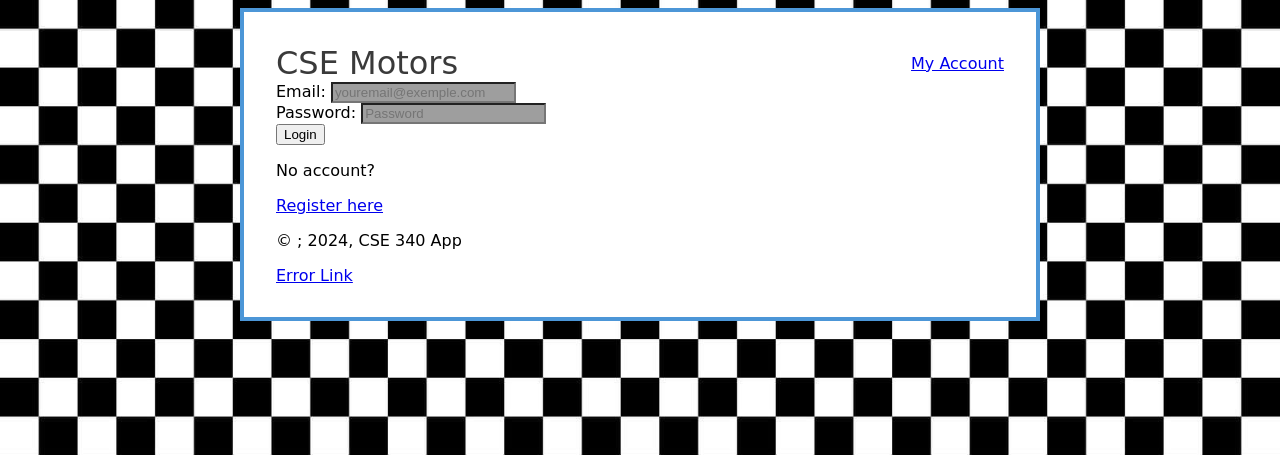
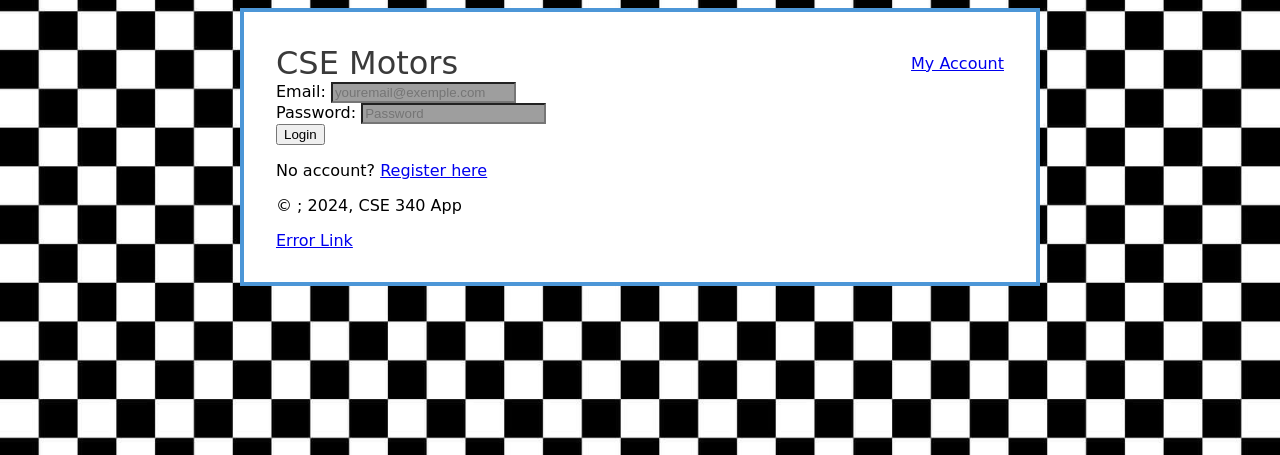
Before and after one commit to minithessa/kissi, a Node project: template views/account/login.ejs in a window 1280 px wide. Shown: the top 455 px of the page. Run offline with Node 20 templates, Linux system fonts and the light colour scheme; the template is opened without the code that fills it, so the values that code supplies are empty; some libraries are stand-ins or nearby versions; grey boxes are pictures that could not be loaded.

Commit message:
Update login.ejs

```diff
--- a/views/account/login.ejs
+++ b/views/account/login.ejs
@@ -6,10 +6,8 @@
 
 <%- messages() %>
 
-
-
-<div class="form-box">
-<section class="login_form">
+    <div class="form-container">
+    <div class="form">
     <form id="loginForm" action="/account/login" method="post">
         <div class="email">
             <label for="login_email">Email: </label>
@@ -17,23 +15,19 @@
             required value="<%= locals.account_email %>"
             >
         </div>
-
-        <div class="password">
+        <div>
             <label for="login_password">Password: </label>
             <input id="login_password" name="account_password" type="password" placeholder="Password"
-            required
-            >
-
+            required>
         </div>
 
-        <button type="submit" class="form-btn">Login</button>
+        <button type="submit" class="form-button">Login</button>
 
         <div class="register">
-            <p>No account? </p>
-            <a href="/account/register">Register here</a>
+            <p class="login-link">No account?
+           <a href="/account/register">Register here</a></p>
 
         </div>
     </form>
-
-</div>
- </section>
+    </div>
+    </div>
```
